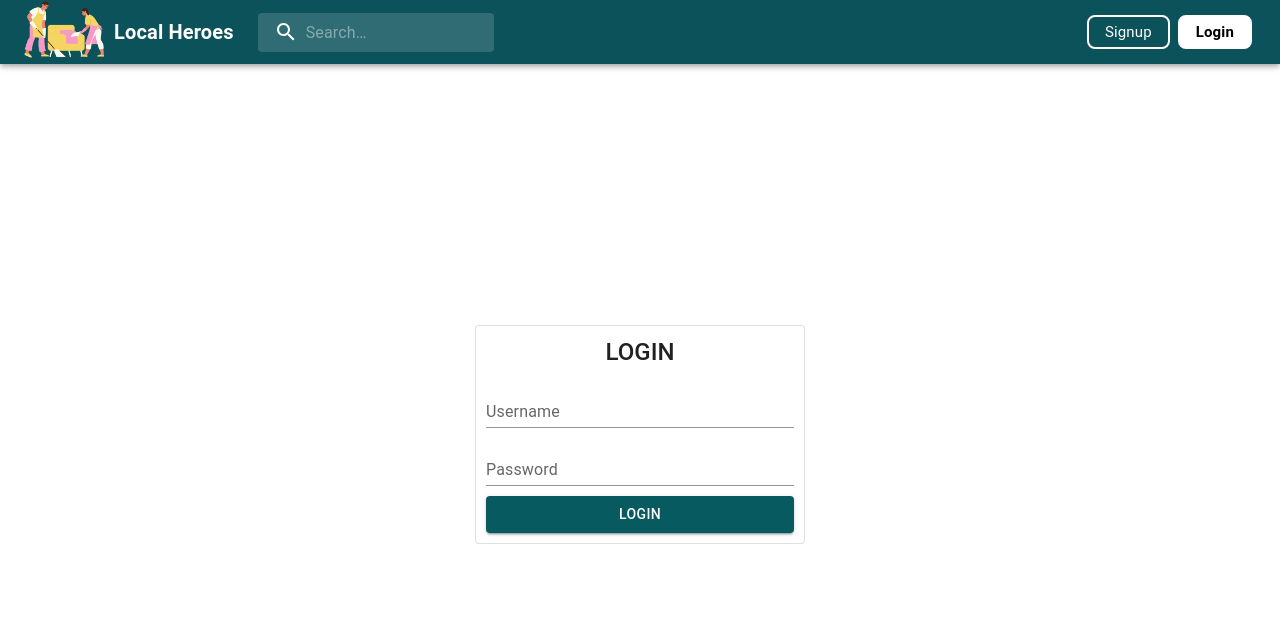
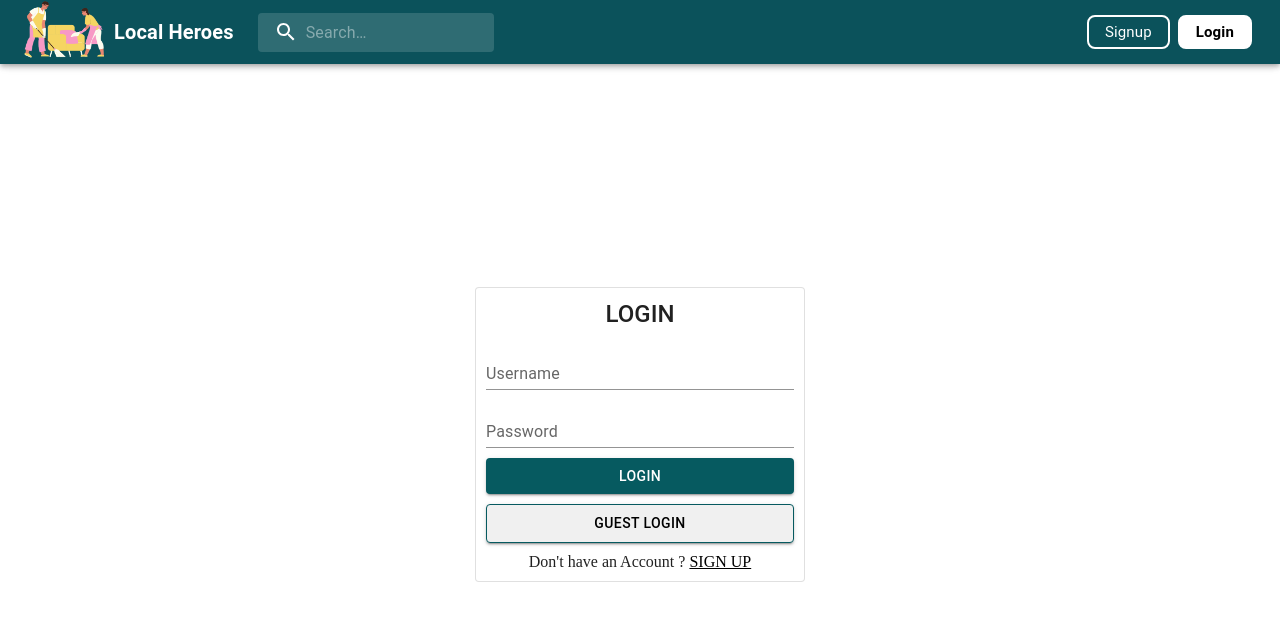
Before and after one commit to shruti-202/local-heroes-fe, a React (Vite) app: page /login in a window 1280 px wide. Shown: the top 618 px of the page. Built offline with nearby package versions, Linux system fonts and the light colour scheme; no server answers.

Commit message:
feat: Guest Login

```diff
--- a/src/App.css
+++ b/src/App.css
@@ -4,7 +4,9 @@
   --ternary-color: #ffffff;
   --dark-black: #000000;
   --light-black: #565656;
-  --light-blue: #4285ea
+  --light-blue: #4285ea;
+  --light-grey: #f0f0f0;
+  --lighter-grey: #f9f9f9
 }
 .booking-details{
   margin-top: 12px;
@@ -22,5 +24,4 @@
   .carousel-img {
     object-position: 50% 50%;
   }
-
 }
--- a/src/pages/Login.tsx
+++ b/src/pages/Login.tsx
@@ -5,6 +5,12 @@ import apiCall from "../utils/apiUtils";
 import API_ENUM from "../enum/API_ENUM";
 import { useLocation, useNavigate } from "react-router-dom";
 import { UserContext } from "../context/UserContext";
+import { Link } from "react-router-dom";
+
+type Credentials = {
+  username: string;
+  password: string;
+};
 
 const Login = () => {
   const { setUserInfo } = useContext(UserContext);
@@ -22,10 +28,14 @@ const Login = () => {
     setPassword(ev.target.value);
   };
 
-  const handleSubmit = async () => {
+  const guestCredential = {
+    username: "Sami12345",
+    password: "Sami@12345",
+  };
+
+  const handleSubmit = async (credentials: Credentials) => {
     try {
-      const data = await apiCall(API_ENUM.LOGIN, { username, password });
-
+      const data = await apiCall(API_ENUM.LOGIN, credentials);
       if (data?.success) {
         setUserInfo({
           userId: data.data.userId,
@@ -53,6 +63,12 @@ const Login = () => {
         console.error("An error occurred:", error);
       }
     }
+  };
+
+  const handleGuestLogin = () => {
+    setUsername(guestCredential.username);
+    setPassword(guestCredential.password);
+    handleSubmit(guestCredential);
   };
 
   return (
@@ -84,6 +100,7 @@ const Login = () => {
               autoComplete="current-username"
               value={username}
               onChange={handleUsernameChange}
+
             />
             <TextField
               style={{ marginBottom: "10px" }}
@@ -103,11 +120,32 @@ const Login = () => {
                   backgroundColor: "var(--secondary-color)",
                 },
               }}
-              onClick={ handleSubmit }
+              onClick={() => handleSubmit({ username, password })}
               variant="contained"
             >
               Login
             </Button>
+            <Button
+              sx={{
+                backgroundColor: "var(--light-grey)",
+                border:"1px solid var(--primary-color) ",
+                color: "var(--dark-black)",
+                "&:hover": {
+                  backgroundColor: "var(--lighter-grey)",
+                },
+                marginTop: "10px",
+              }}
+              onClick={handleGuestLogin}
+              variant="contained"
+            >
+              Guest Login
+            </Button>
+            <div style={{marginTop:"10px",textAlign:"center"}}>
+            Don't have an Account ? {""}
+          <Link to="/register" className="signin-link">
+            <span style={{textDecoration:"underline"}}>SIGN UP</span>
+          </Link>
+        </div>
           </FormControl>
         </Card>
       </div>
--- a/src/pages/Register.tsx
+++ b/src/pages/Register.tsx
@@ -3,6 +3,7 @@ import { Button, Card, FormControl, FormControlLabel, FormLabel, Radio, RadioGro
 import Container from "../components/atoms/Container";
 import apiCall from "../utils/apiUtils";
 import API_ENUM from "../enum/API_ENUM";
+import { Link } from "react-router-dom";
 
 const Register = () => {
   const [name, setName] = useState("");
@@ -54,7 +55,6 @@ const Register = () => {
       password,
       userType,
     });
-
     if (data?.success) resetForm();
   };
 
@@ -157,6 +157,12 @@ const Register = () => {
             >
               SIGN UP
             </Button>
+            <div style={{marginTop:"10px",textAlign:"center"}}>
+          Already have an account ? {""}
+          <Link to="/login" className="login-link">
+            <span style={{textDecoration:"underline"}}>LOGIN</span>
+          </Link>
+        </div>
           </FormControl>
         </Card>
       </div>
```
